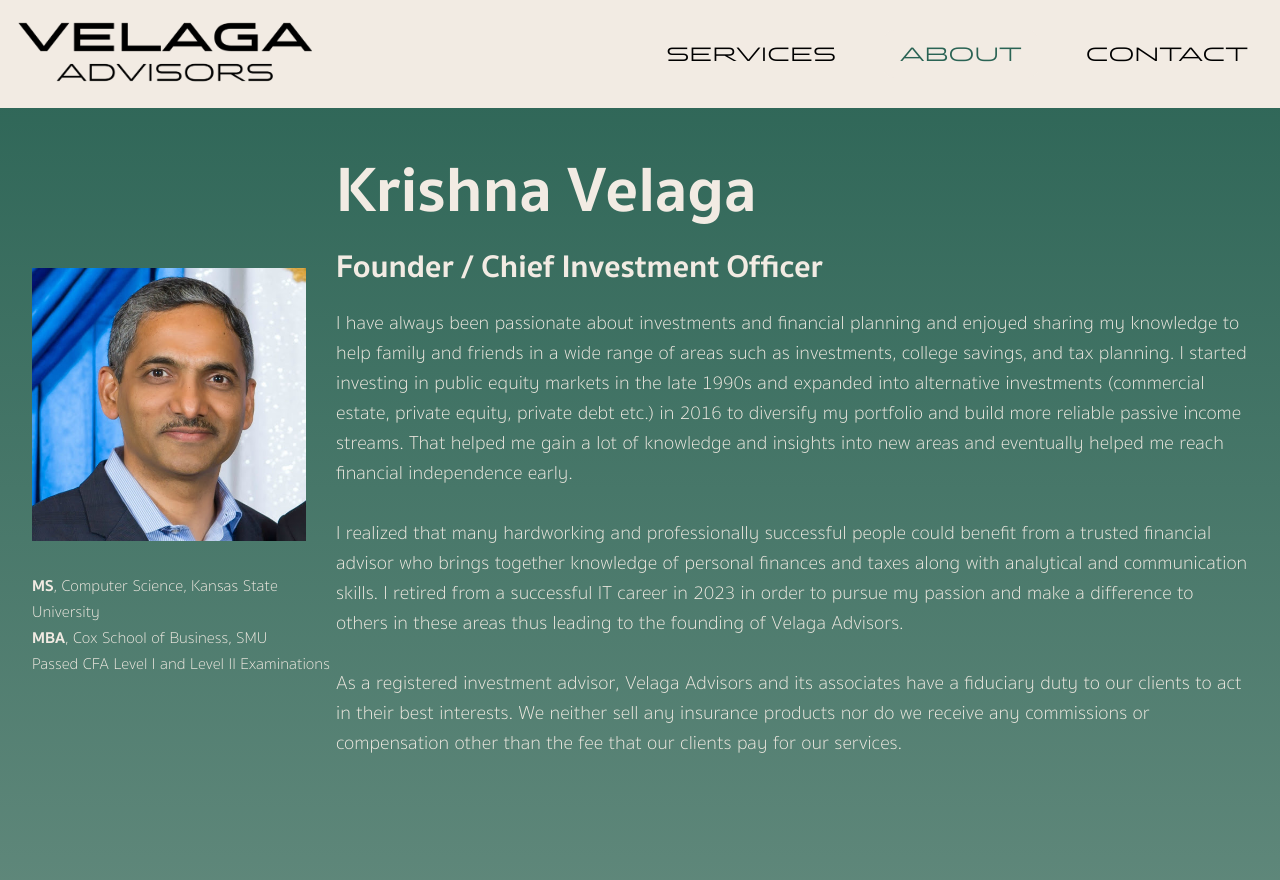
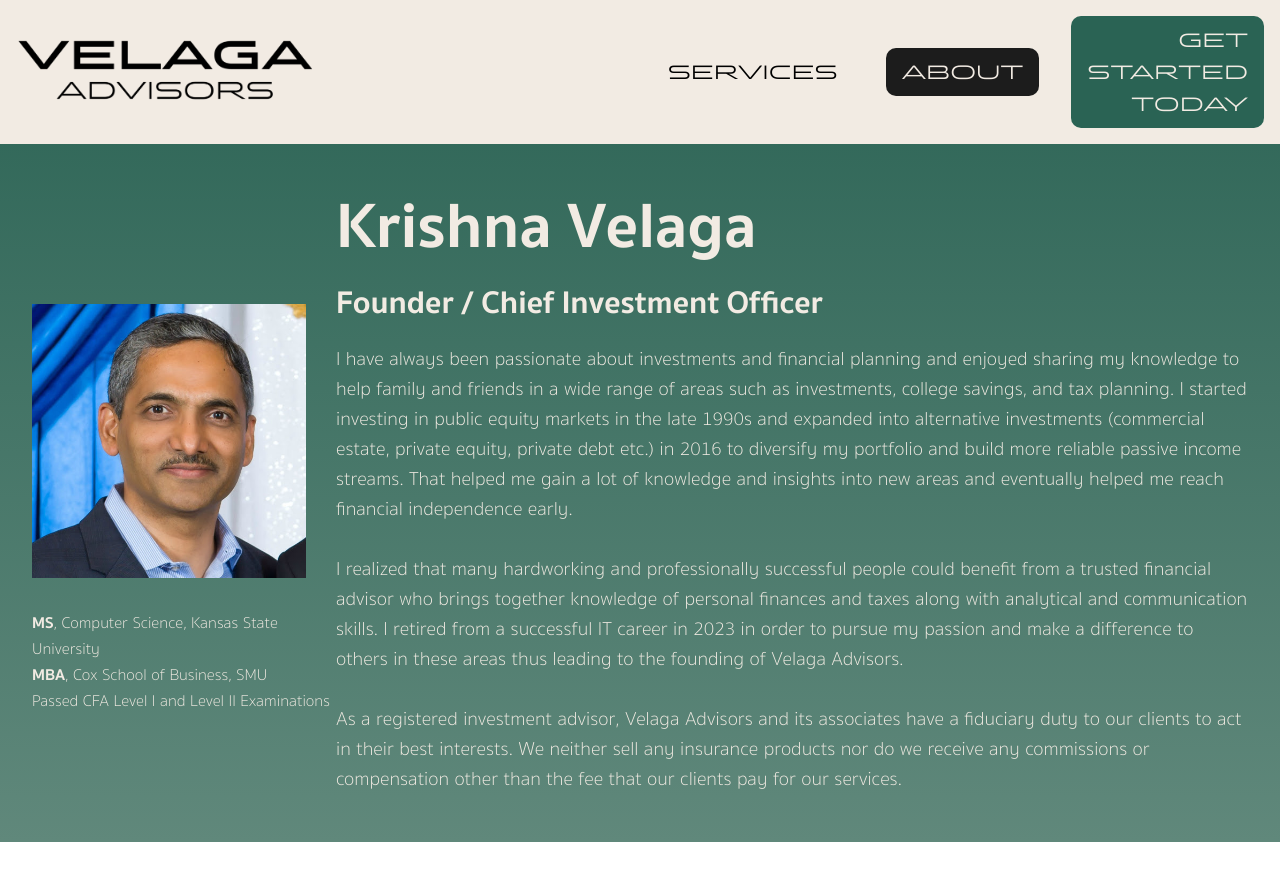
Before and after one commit to avelaga/velagaadvisors, a Next.js app: page /about in a window 1280 px wide. Shown: the top 880 px of the page. After the commit the page ends 842 px from the top, so only its background shows below. Built offline with nearby package versions, Linux system fonts and the light colour scheme.

Commit message:
moved call to action to navbar, extended background to screen height

```diff
--- a/components/layout.js
+++ b/components/layout.js
@@ -35,7 +35,7 @@
 
 export default function Layout({ children }) {
   return (
-    <div className={`${sukhumvitSet.variable} ${stereogothic.variable}`}>
+    <div className={`${sukhumvitSet.variable} ${stereogothic.variable} background`}>
       <Navbar />
       <main className='layout'>{children}</main>
       {/* <Footer /> */}
--- a/components/navbar.js
+++ b/components/navbar.js
@@ -11,7 +11,7 @@
             <div className={styles.right}>
                 <Link href="/services" className={usePathname() === '/services' ? `${styles.link} ${styles.active}` : styles.link}>SERVICES</Link>
                 <Link href="/about" className={usePathname() === '/about' ? `${styles.link} ${styles.active}` : styles.link}>ABOUT</Link>
-                <Link href="https://docs.google.com/forms/d/18oA11rmQZ94HzUDiNUoW-95oIC-rVxt0POIYccwZRT8/edit" target="blank" className={styles.link}>CONTACT</Link>
+                <Link href="https://docs.google.com/forms/d/18oA11rmQZ94HzUDiNUoW-95oIC-rVxt0POIYccwZRT8/edit" target="blank" className={`${styles.link} ${styles.contact}`}>GET STARTED TODAY</Link>
             </div>
 
         </div>
--- a/pages/index.js
+++ b/pages/index.js
@@ -46,7 +46,7 @@
           </div>
         </div>
 
-        <a href="https://docs.google.com/forms/d/18oA11rmQZ94HzUDiNUoW-95oIC-rVxt0POIYccwZRT8/edit" target="blank" className={styles.button} >Get Started Today</a>
+        {/* <a href="https://docs.google.com/forms/d/18oA11rmQZ94HzUDiNUoW-95oIC-rVxt0POIYccwZRT8/edit" target="blank" className={styles.button} >Get Started Today</a> */}
       </main>
     </>
   );
--- a/styles/Home.module.css
+++ b/styles/Home.module.css
@@ -7,6 +7,7 @@
   padding-left: 2rem;
   padding-right: 2rem;
   margin-top: 2rem;
+  padding-bottom: 2rem;
 }
 
 .header {
--- a/styles/Navbar.module.css
+++ b/styles/Navbar.module.css
@@ -30,14 +30,19 @@
     transition: background 0.3s, color 0.3s;
 }
 
+.contact {
+    background-color: var(--green);
+    color: var(--white)
+}
+
 .link:hover {
-    background: var(--white);
-    color: var(--green)
+    background: rgb(114, 145, 129);
+    color: var(--white)
 }
 
 .active {
-    background: var(--white);
-    color: var(--green)
+    background: rgb(28, 28, 28);
+    color: var(--white)
 }
 
 .logo {
--- a/styles/globals.css
+++ b/styles/globals.css
@@ -129,9 +129,12 @@
 }
 
 .layout {
-  min-height: 100vh;
   max-width: 1500px;
   margin: auto;
+}
+
+.background {
+  min-height: 100vh;
 }
 
 bold {
```
